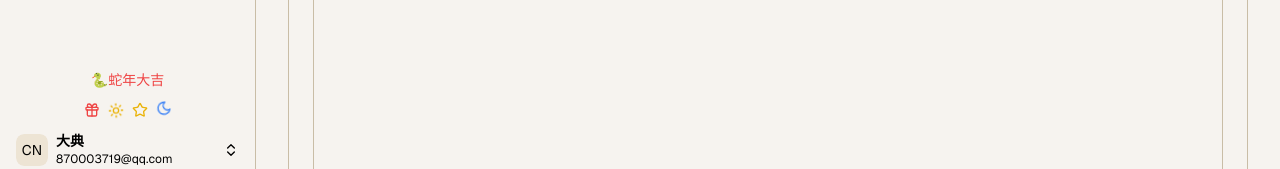
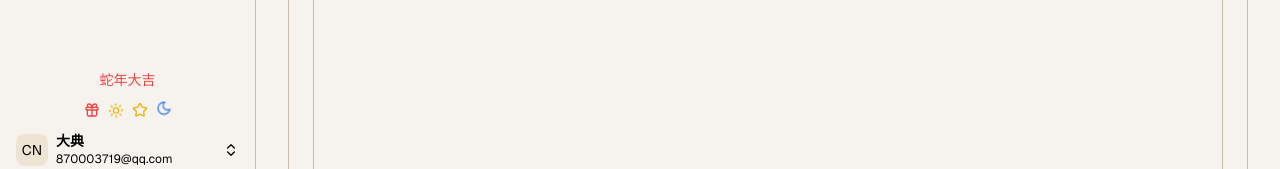
Before and after one commit to yellowpoint/book-impossible, a Next.js app: page /flow/overview in a window 1280 px wide. Shown: the part 618-787 px from the top of the page. Built offline with nearby package versions, Linux system fonts and the light colour scheme.

Commit message:
新增春节装饰-烟花

```diff
--- a/package.json
+++ b/package.json
@@ -43,6 +43,7 @@
     "next": "15.0.3",
     "next-themes": "^0.4.4",
     "react": "19.0.0-rc-66855b96-20241106",
+    "react-canvas-confetti": "^2.0.7",
     "react-dom": "19.0.0-rc-66855b96-20241106",
     "react-hook-form": "^7.53.2",
     "sonner": "^1.7.0",
--- a/src/app/layout.jsx
+++ b/src/app/layout.jsx
@@ -6,6 +6,7 @@ import "./globals.css";
 import { Toaster } from "@/components/ui/sonner"
 import { CozeScript } from "@/components/coze-script"
 import { ThemeProvider } from "@/components/theme-provider";
+import { Firework } from "@/components/firework"
 
 const geistSans = localFont({
   src: "./fonts/GeistVF.woff",
@@ -50,6 +51,7 @@ export default function RootLayout({ children }) {
             </SidebarInset>
           </SidebarProvider>
           <CozeScript />
+          <Firework />
         </ThemeProvider>
       </body>
     </html>
--- a/src/components/app-sidebar.jsx
+++ b/src/components/app-sidebar.jsx
@@ -29,13 +29,12 @@ import {
   Leaf,
   Compass,
   Battery,
-  Gift,
-  Star,
-  Sun,
-  Moon,
 } from "lucide-react";
 import { usePathname } from "next/navigation"
 import { motion } from "framer-motion"
+import { useState, useEffect, useRef, useCallback } from "react"
+import { triggerFirework } from "@/components/firework"
+import { SpringFestivalDecoration } from "./spring-festival-decoration"
 
 import { NavMain } from "@/components/nav-main"
 import { NavProjects } from "@/components/nav-projects"
@@ -309,73 +308,7 @@ export function AppSidebar({
         {/* <NavProjects projects={data.projects} /> */}
       </SidebarContent>
       <SidebarFooter className="relative">
-        {/* 春节装饰 - 添加 group-data-[collapsible=icon]:hidden 来在侧边栏收起时隐藏 */}
-        <div className="absolute -top-12 left-1/2 -translate-x-1/2 flex flex-col items-center gap-3 group-data-[collapsible=icon]:hidden">
-          {/* 祝福语 */}
-          <motion.div
-            className="whitespace-nowrap text-sm font-medium text-red-500"
-            initial={{ opacity: 0, y: 10 }}
-            animate={{ opacity: 1, y: 0 }}
-            transition={{ delay: 0.2 }}
-          >
-            🐍蛇年大吉
-          </motion.div>
-
-          {/* 装饰图标 */}
-          <div className="flex items-center gap-2">
-            <motion.div
-              initial={{ scale: 0 }}
-              animate={{ scale: 1 }}
-              transition={{
-                type: "spring",
-                stiffness: 260,
-                damping: 20
-              }}
-            >
-              <Gift className="h-4 w-4 text-red-500" />
-            </motion.div>
-            <motion.div
-              animate={{
-                rotate: [0, 10, -10, 0],
-                y: [0, -2, 2, 0]
-              }}
-              transition={{
-                duration: 2,
-                repeat: Infinity,
-                repeatType: "reverse"
-              }}
-            >
-              <Sun className="h-4 w-4 text-yellow-500" />
-            </motion.div>
-            <motion.div
-              initial={{ scale: 0 }}
-              animate={{ scale: 1 }}
-              transition={{
-                type: "spring",
-                stiffness: 260,
-                damping: 20,
-                delay: 0.1
-              }}
-            >
-              <Star className="h-4 w-4 text-yellow-500" />
-            </motion.div>
-            <motion.div
-              animate={{
-                rotate: [0, -10, 10, 0],
-                y: [0, 2, -2, 0]
-              }}
-              transition={{
-                duration: 2,
-                repeat: Infinity,
-                repeatType: "reverse",
-                delay: 0.5
-              }}
-            >
-              <Moon className="h-4 w-4 text-blue-500" />
-            </motion.div>
-          </div>
-        </div>
-
+        <SpringFestivalDecoration />
         <NavUser user={data.user} />
       </SidebarFooter>
       <SidebarRail />
--- /dev/null
+++ b/src/components/firework.jsx
@@ -0,0 +1,55 @@
+"use client"
+
+import { useRef, useEffect } from "react"
+import Fireworks from "react-canvas-confetti/dist/presets/fireworks"
+
+// 创建一个全局事件触发器和事件名称常量
+const FIREWORK_EVENT = 'trigger-firework'
+
+export const triggerFirework = () => {
+  // 使用自定义事件来触发烟花
+  window.dispatchEvent(new CustomEvent(FIREWORK_EVENT))
+}
+
+export function Firework() {
+  const conductorRef = useRef(null)
+
+  useEffect(() => {
+    // 事件处理函数
+    const handleFirework = () => {
+      if (conductorRef.current) {
+        conductorRef.current.run({
+          speed: 3,
+          duration: 1000,
+          intensity: 25,
+          particles: 100,
+        })
+      }
+    }
+
+    // 添加事件监听器
+    window.addEventListener(FIREWORK_EVENT, handleFirework)
+
+    // 清理函数
+    return () => {
+      window.removeEventListener(FIREWORK_EVENT, handleFirework)
+    }
+  }, [])
+
+  return (
+    <Fireworks
+      onInit={({ conductor }) => {
+        conductorRef.current = conductor
+      }}
+      style={{
+        position: 'fixed',
+        width: '100%',
+        height: '100%',
+        top: 0,
+        left: 0,
+        zIndex: 9999,
+        pointerEvents: 'none',
+      }}
+    />
+  )
+}
--- /dev/null
+++ b/src/components/spring-festival-decoration.jsx
@@ -0,0 +1,84 @@
+"use client"
+
+import { motion } from "framer-motion"
+import { Gift, Sun, Star, Moon } from "lucide-react"
+import { useCallback } from "react"
+import { triggerFirework } from "./firework"
+
+export function SpringFestivalDecoration() {
+  const onClickFirework = useCallback(() => {
+    triggerFirework()
+  }, [])
+
+  return (
+    <div className="absolute -top-12 left-1/2 -translate-x-1/2 flex flex-col items-center gap-3 group-data-[collapsible=icon]:hidden">
+      {/* 祝福语 */}
+      <motion.div
+        className="relative cursor-pointer select-none"
+        onClick={onClickFirework}
+      >
+        <motion.div
+          className="whitespace-nowrap text-sm font-medium text-red-500"
+          whileHover={{ scale: 1.1 }}
+          whileTap={{ scale: 0.95 }}
+        >
+          蛇年大吉
+        </motion.div>
+      </motion.div>
+
+      {/* 装饰图标 */}
+      <div className="flex items-center gap-2">
+        <motion.div
+          initial={{ scale: 0 }}
+          animate={{ scale: 1 }}
+          transition={{
+            type: "spring",
+            stiffness: 260,
+            damping: 20
+          }}
+        >
+          <Gift className="h-4 w-4 text-red-500" />
+        </motion.div>
+        <motion.div
+          animate={{
+            rotate: [0, 10, -10, 0],
+            y: [0, -2, 2, 0]
+          }}
+          transition={{
+            duration: 2,
+            repeat: Infinity,
+            repeatType: "reverse"
+          }}
+        >
+          <Sun className="h-4 w-4 text-yellow-500" />
+        </motion.div>
+        <motion.div
+          initial={{ scale: 0 }}
+          animate={{ scale: 1 }}
+          transition={{
+            type: "spring",
+            stiffness: 260,
+            damping: 20,
+            delay: 0.1
+          }}
+        >
+          <Star className="h-4 w-4 text-yellow-500" />
+        </motion.div>
+        <motion.div
+          animate={{
+            rotate: [0, -10, 10, 0],
+            y: [0, 2, -2, 0]
+          }}
+          transition={{
+            duration: 2,
+            repeat: Infinity,
+            repeatType: "reverse",
+            delay: 0.5
+          }}
+        >
+          <Moon className="h-4 w-4 text-blue-500" />
+        </motion.div>
+      </div>
+    </div>
+  )
+}
```
Also changed, not shown: 1 other file (tests, documents, lock files or other folders).
